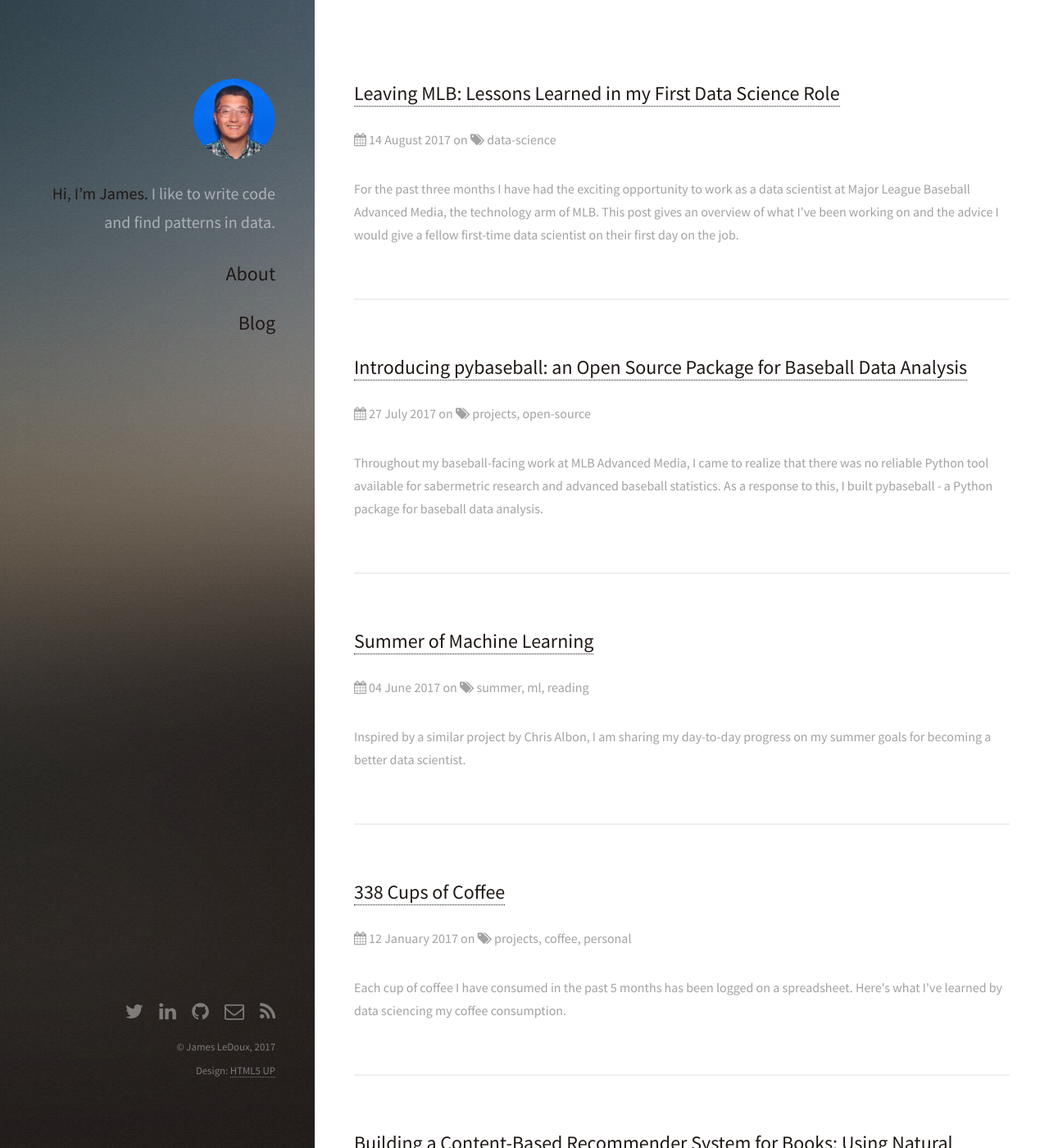
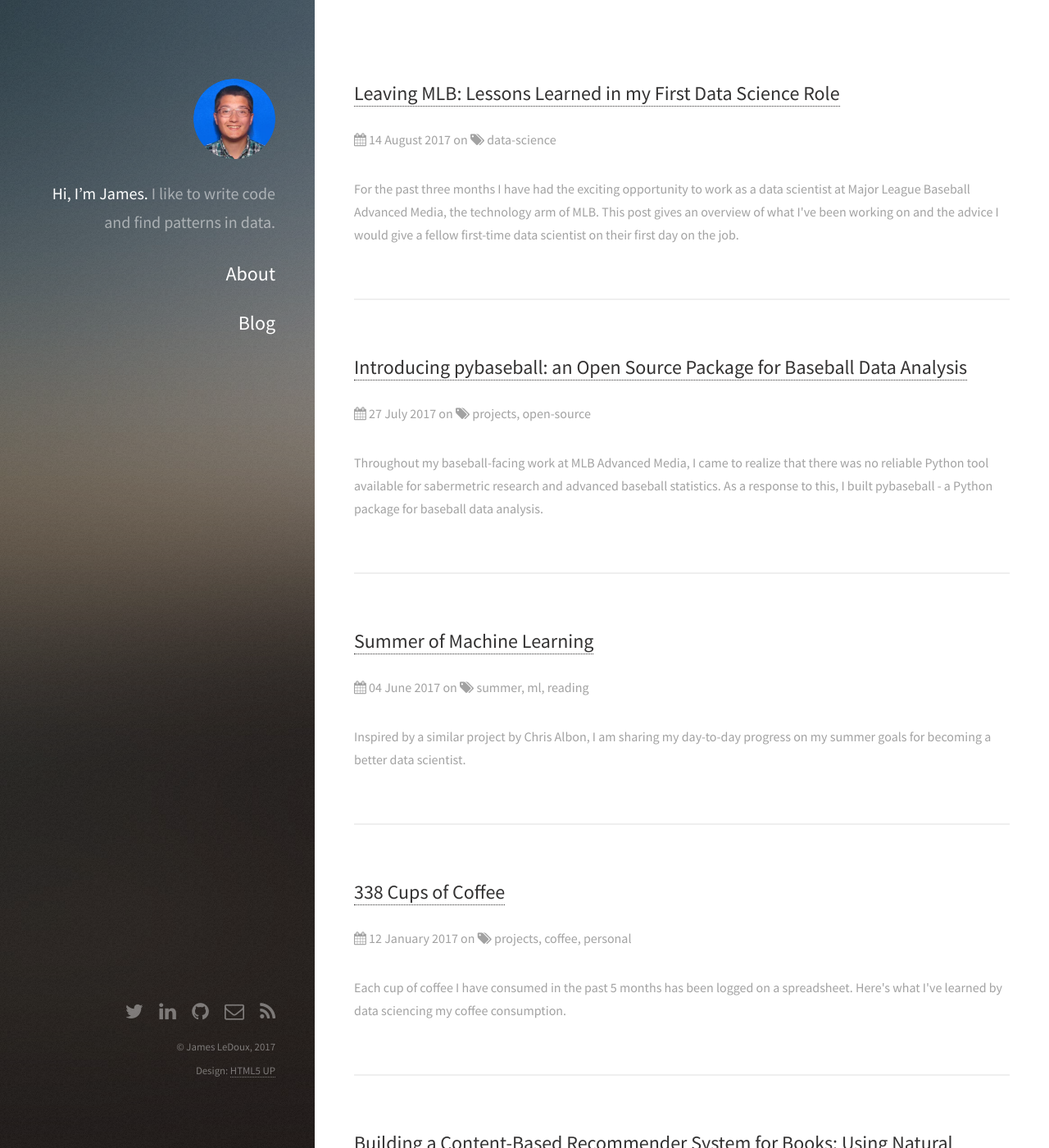
Before and after one commit to jldbc/jldbc.github.io, a Jekyll site: the page built from index.html, in a window 1280 px wide and 1400 px high. Shown: the whole window at 82% size. Built offline with Jekyll 4.4.1, drawn with Linux system fonts in a browser that asks for light colours; the list of posts is cut into pages by our own code.

Commit message:
bold weight back down, color changes removed

```diff
--- a/assets/sass/libs/_vars.scss
+++ b/assets/sass/libs/_vars.scss
@@ -20,14 +20,14 @@
 		family:				('Source Sans Pro', Helvetica, sans-serif),
 		family-fixed:		('Courier New', monospace),
 		weight:				400,
-		weight-bold:		100000
+		weight-bold:		400
 	);
 
 // Palette.
 	$palette: (
 		bg:					#fff,
 		fg:					#a2a2a2,
-		fg-bold:			#1f1815,
+		fg-bold:			#333232,
 		fg-light:			#b2b2b2,
 		border:				#efefef,
 		border-bg:			#f7f7f7,
@@ -37,7 +37,7 @@
 		accent1: (
 			bg:				#49bf9d,
 			fg:				mix(#49bf9d, #ffffff, 25%),
-			fg-bold:		#1f1815,
+			fg-bold:		#ffffff,
 			fg-light:		mix(#49bf9d, #ffffff, 40%),
 			border:			rgba(255,255,255,0.25),
 			border-bg:		rgba(255,255,255,0.075),
@@ -48,7 +48,7 @@
 		accent2: (
 			bg:				#1f1815,
 			fg:				rgba(255,255,255,0.5),
-			fg-bold:		#1f1815,
+			fg-bold:		#ffffff,
 			fg-light:		rgba(255,255,255,0.4),
 			border:			rgba(255,255,255,0.25),
 			border-bg:		rgba(255,255,255,0.075),
```
